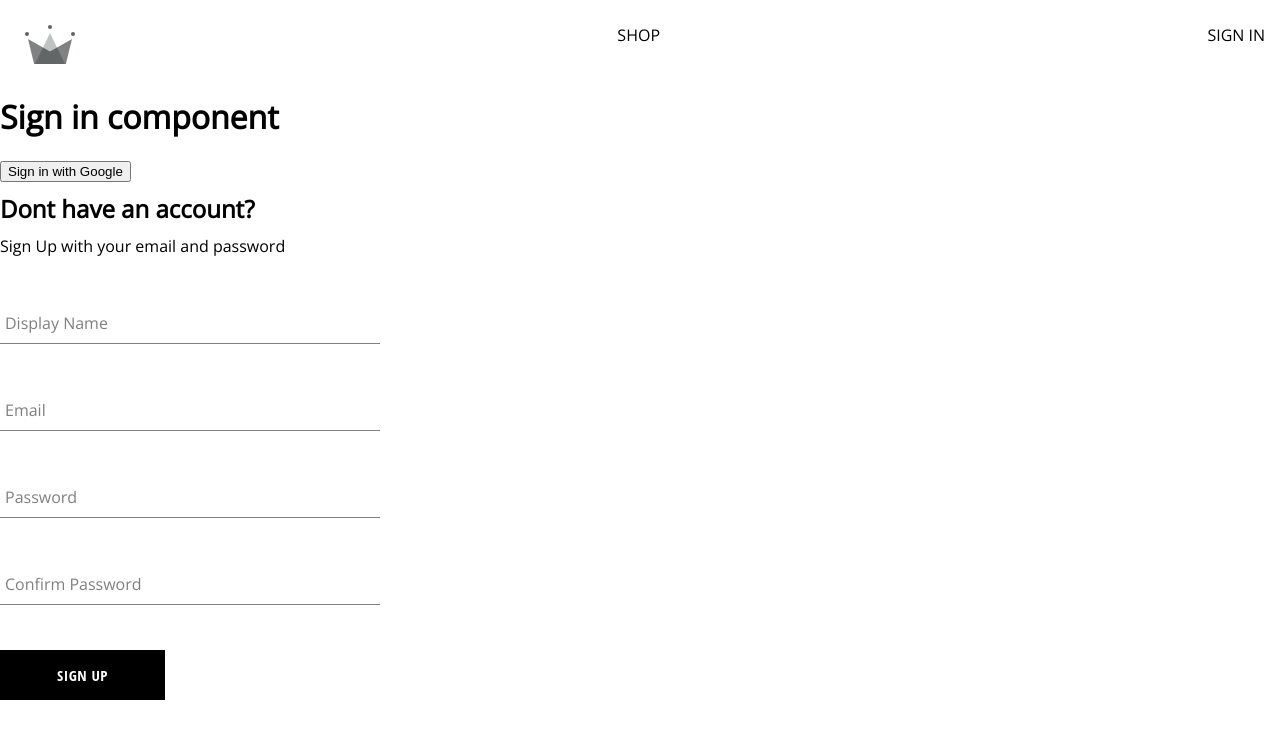
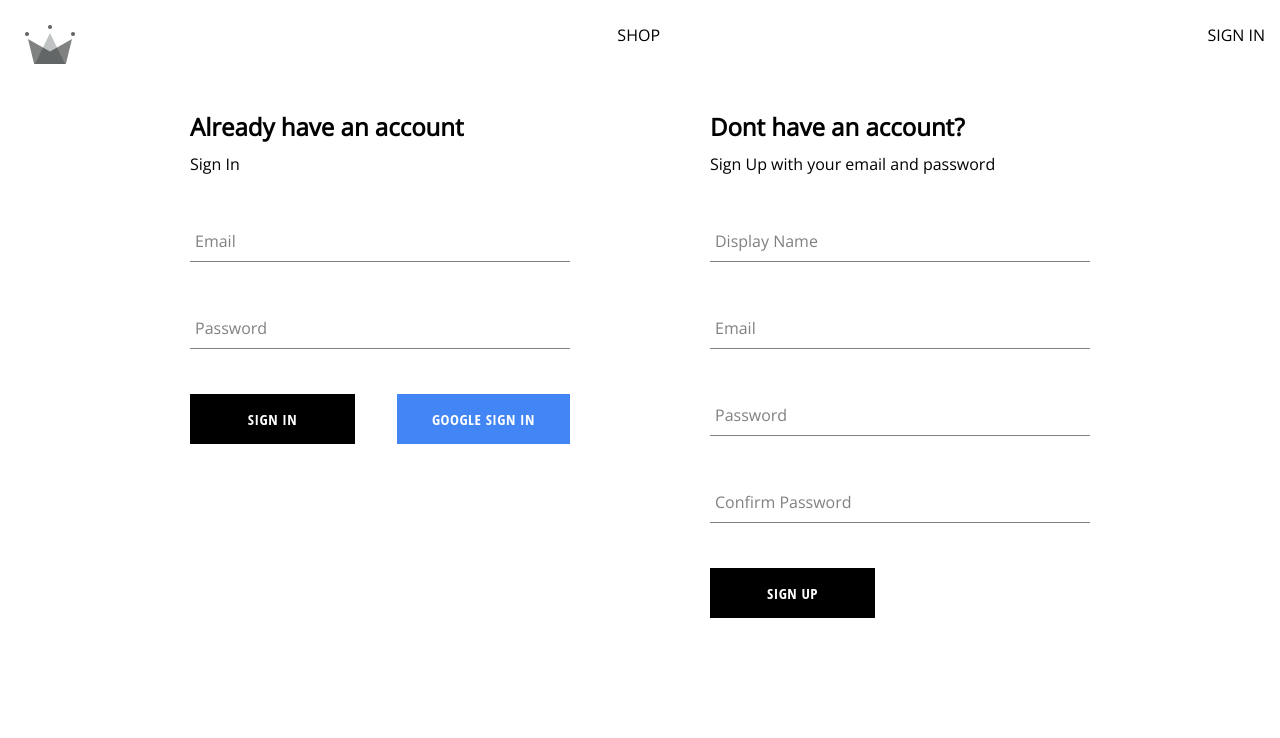
Before and after one commit to plasticoa/capstone, a React (Create React App) app: page /signin in a window 1280 px wide. Shown: the top 738 px of the page. Built offline with nearby package versions, Linux system fonts and the light colour scheme.

Commit message:
-added auth email / google

```diff
--- a/src/components/Button/Button.component.jsx
+++ b/src/components/Button/Button.component.jsx
@@ -5,7 +5,7 @@
 }
 const Button = ({ children, buttonType, ...otherProps }) => {
     return (
-        <button className={'button-container ${buttonTypes[buttonType]}'} {...otherProps}>
+        <button className={`button-container ${buttonTypes[buttonType]}`} {...otherProps}>
             {children}
         </button>
     )
--- /dev/null
+++ b/src/components/Signinform/Signin.styles.scss
@@ -0,0 +1,12 @@
+.sign-up-container {
+    display: flex;
+    flex-direction: column;
+    width: 380px;
+    h2 {
+        margin: 10px 0;
+    }
+    .buttons-container {
+        display: flex;
+        justify-content: space-between;
+    }
+}
--- /dev/null
+++ b/src/components/Signinform/Signinform.component.jsx
@@ -0,0 +1,90 @@
+import { useState } from "react";
+import {
+    createUserWithEmail,
+    createUserDocumentFromAuth,
+    signInWithGooglePopup,
+    signInUserWithEmail
+} from "../../utils/firebase/Firebase.utils";
+import Forminput from "../Forminput/Forminput.component";
+import "./Signin.styles.scss";
+import Button from "../Button/Button.component";
+const defaultFormFields = {
+    email: "",
+    password: "",
+}
+const Signinform = () => {
+    const [formFields, setFormFields] = useState(defaultFormFields);
+    const { email, password } = formFields;
+
+    const resetFields = () => {
+        setFormFields(defaultFormFields);
+    }
+
+    const handledChange = (event) => {
+        const { name, value } = event.target;
+
+        setFormFields({ ...formFields, [name]: value });
+    }
+
+    const handledSubmit = async (event) => {
+        event.preventDefault();
+
+
+
+        try {
+            const response = await signInUserWithEmail(email, password);
+            console.log(response);
+            resetFields();
+            alert("Successfully created user");
+        } catch (error) {
+            switch (error.code) {
+                case "auth/wrong-password":
+                    alert("Wrong password");
+                    break;
+                case "auth/user-not-found":
+                    alert("User not found");
+                    break;
+                default:
+                    alert("Something went wrong");
+                    break;
+            }
+
+            console.log(error);
+        }
+    }
+    const signInWithGoogle = async () => {
+        const { user } = await signInWithGooglePopup();
+        const userDocRef = await createUserDocumentFromAuth(user);
+    }
+
+
+    return (
+        <div className="sign-up-container">
+            <h2>Already have an account</h2>
+            <span>Sign In</span>
+            <form onSubmit={handledSubmit}>
+
+                <Forminput
+                    label="Email"
+                    type="email"
+                    required onChange={handledChange}
+                    name="email"
+                    value={email}
+                ></Forminput>
+                <Forminput
+                    label="Password"
+                    type="password"
+                    required onChange={handledChange}
+                    name="password"
+                    value={password}
+                ></Forminput>
+                <div className="buttons-container">
+                    <Button type="submit">Sign In</Button>
+                    <Button type="button" buttonType="google" onClick={signInWithGoogle}>Google Sign in</Button>
+
+                </div>
+            </form>
+        </div>
+    )
+}
+export default Signinform;
--- a/src/pages/signin/Signin.component.jsx
+++ b/src/pages/signin/Signin.component.jsx
@@ -1,21 +1,12 @@
-import {
-    signInWithGooglePopup,
-    createUserDocumentFromAuth,
-    auth
-} from "../../utils/firebase/Firebase.utils";
 import Singup from "../../components/Signup/Signup.component";
+import Signinform from "../../components/Signinform/Signinform.component";
 
+import "./Signin.style.scss";
 const Signin = () => {
 
-    const logGoogleUser = async () => {
-        const { user } = await signInWithGooglePopup();
-        const userDocRef = await createUserDocumentFromAuth(user);
-    }
-
     return (
-        <div>
-            <h1>Sign in component</h1>
-            <button onClick={logGoogleUser}>Sign in with Google</button>
+        <div className="authentication-container">
+            <Signinform />
             <Singup />
         </div>
     )
--- /dev/null
+++ b/src/pages/signin/Signin.style.scss
@@ -0,0 +1,6 @@
+.authentication-container {
+    display: flex;
+    width: 900px;
+    justify-content: space-between;
+    margin: 30px auto;
+}
--- a/src/utils/firebase/Firebase.utils.js
+++ b/src/utils/firebase/Firebase.utils.js
@@ -3,7 +3,8 @@
     getAuth,
     signInWithPopup,
     GoogleAuthProvider,
-    createUserWithEmailAndPassword
+    createUserWithEmailAndPassword,
+    signInWithEmailAndPassword
 } from "firebase/auth";
 
 import {
@@ -72,3 +73,10 @@
     return await createUserWithEmailAndPassword(auth, email, password);
 
 }
+
+export const signInUserWithEmail = async (email, password) => {
+    if (!email || !password) { return; }
+
+    return await signInWithEmailAndPassword(auth, email, password);
+
+}
```
